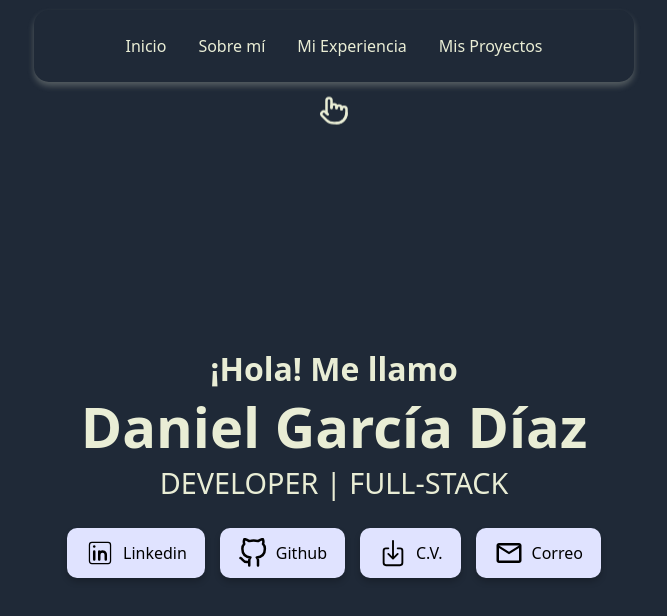
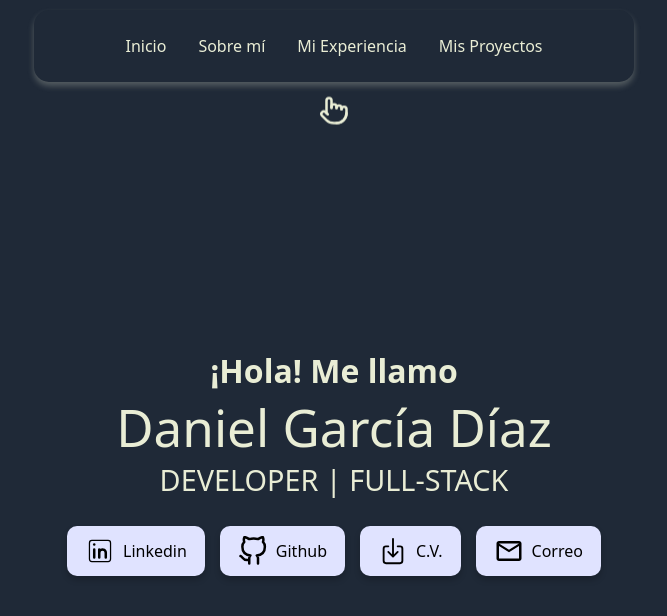
Before and after one commit to Daniel160490/porfolio, a React (Vite) app: page / in a window 1280 px wide. Shown: the top 616 px of the page, without its empty margins (306-973 px from the left). Built offline with nearby package versions, Linux system fonts and the light colour scheme.

Commit message:
Animaciones

```diff
--- a/package.json
+++ b/package.json
@@ -11,6 +11,7 @@
     "start": "serve -s dist -l 3000"
   },
   "dependencies": {
+    "framer-motion": "^12.4.3",
     "ogl": "^1.0.11",
     "react": "^19.0.0",
     "react-dom": "^19.0.0",
--- /dev/null
+++ b/src/components/animations/decrypted/Decrypted.tsx
@@ -0,0 +1,242 @@
+/* eslint-disable @typescript-eslint/prefer-as-const */
+import { useEffect, useState, useRef, ReactNode } from 'react'
+import { motion } from 'framer-motion'
+
+const styles = {
+    wrapper: {
+        display: 'inline-block',
+        whiteSpace: 'pre-wrap',
+    },
+    srOnly: {
+        position: 'absolute' as 'absolute',
+        width: '1px',
+        height: '1px',
+        padding: 0,
+        margin: '-1px',
+        overflow: 'hidden',
+        clip: 'rect(0,0,0,0)',
+        border: 0,
+    },
+}
+
+interface DecryptedTextProps {
+    text: string
+    speed?: number
+    maxIterations?: number
+    sequential?: boolean
+    revealDirection?: 'start' | 'end' | 'center'
+    useOriginalCharsOnly?: boolean
+    characters?: string
+    className?: string
+    parentClassName?: string
+    encryptedClassName?: string
+    animateOn?: 'view' | 'hover'
+    children?: ReactNode
+}
+
+export default function DecryptedText({
+    text,
+    speed = 50,
+    maxIterations = 10,
+    sequential = false,
+    revealDirection = 'start',
+    useOriginalCharsOnly = false,
+    characters = 'ABCDEFGHIJKLMNOPQRSTUVWXYZabcdefghijklmnopqrstuvwxyz!@#$%^&*()_+',
+    className = '',
+    parentClassName = '',
+    encryptedClassName = '',
+    animateOn = 'hover',
+    ...props
+}: DecryptedTextProps) {
+    const [displayText, setDisplayText] = useState<string>(text)
+    const [isHovering, setIsHovering] = useState<boolean>(false)
+    const [isScrambling, setIsScrambling] = useState<boolean>(false)
+    const [revealedIndices, setRevealedIndices] = useState<Set<number>>(new Set())
+    const [hasAnimated, setHasAnimated] = useState<boolean>(false)
+    const containerRef = useRef<HTMLSpanElement>(null)
+
+    useEffect(() => {
+        let interval: NodeJS.Timeout | number;
+
+        let currentIteration = 0
+
+        const getNextIndex = (revealedSet: Set<number>): number => {
+            const textLength = text.length
+            switch (revealDirection) {
+                case 'start':
+                    return revealedSet.size
+                case 'end':
+                    return textLength - 1 - revealedSet.size
+                case 'center': {
+                    const middle = Math.floor(textLength / 2)
+                    const offset = Math.floor(revealedSet.size / 2)
+                    const nextIndex =
+                        revealedSet.size % 2 === 0
+                            ? middle + offset
+                            : middle - offset - 1
+
+                    if (nextIndex >= 0 && nextIndex < textLength && !revealedSet.has(nextIndex)) {
+                        return nextIndex
+                    }
+
+                    for (let i = 0; i < textLength; i++) {
+                        if (!revealedSet.has(i)) return i
+                    }
+                    return 0
+                }
+                default:
+                    return revealedSet.size
+            }
+        }
+
+        const availableChars = useOriginalCharsOnly
+            ? Array.from(new Set(text.split(''))).filter((char) => char !== ' ')
+            : characters.split('')
+
+        const shuffleText = (originalText: string, currentRevealed: Set<number>): string => {
+            if (useOriginalCharsOnly) {
+                const positions = originalText.split('').map((char, i) => ({
+                    char,
+                    isSpace: char === ' ',
+                    index: i,
+                    isRevealed: currentRevealed.has(i),
+                }))
+
+                const nonSpaceChars = positions
+                    .filter((p) => !p.isSpace && !p.isRevealed)
+                    .map((p) => p.char)
+
+                for (let i = nonSpaceChars.length - 1; i > 0; i--) {
+                    const j = Math.floor(Math.random() * (i + 1))
+                    ;[nonSpaceChars[i], nonSpaceChars[j]] = [nonSpaceChars[j], nonSpaceChars[i]]
+                }
+
+                let charIndex = 0
+                return positions
+                    .map((p) => {
+                        if (p.isSpace) return ' '
+                        if (p.isRevealed) return originalText[p.index]
+                        return nonSpaceChars[charIndex++]
+                    })
+                    .join('')
+            } else {
+                return originalText
+                    .split('')
+                    .map((char, i) => {
+                        if (char === ' ') return ' '
+                        if (currentRevealed.has(i)) return originalText[i]
+                        return availableChars[Math.floor(Math.random() * availableChars.length)]
+                    })
+                    .join('')
+            }
+        }
+
+        if (isHovering) {
+            setIsScrambling(true)
+            interval = setInterval(() => {
+                setRevealedIndices((prevRevealed) => {
+                    if (sequential) {
+                        if (prevRevealed.size < text.length) {
+                            const nextIndex = getNextIndex(prevRevealed)
+                            const newRevealed = new Set(prevRevealed)
+                            newRevealed.add(nextIndex)
+                            setDisplayText(shuffleText(text, newRevealed))
+                            return newRevealed
+                        } else {
+                            clearInterval(interval)
+                            setIsScrambling(false)
+                            return prevRevealed
+                        }
+                    } else {
+                        setDisplayText(shuffleText(text, prevRevealed))
+                        currentIteration++
+                        if (currentIteration >= maxIterations) {
+                            clearInterval(interval)
+                            setIsScrambling(false)
+                            setDisplayText(text)
+                        }
+                        return prevRevealed
+                    }
+                })
+            }, speed)
+        } else {
+            setDisplayText(text)
+            setRevealedIndices(new Set())
+            setIsScrambling(false)
+        }
+
+        return () => {
+            if (interval) clearInterval(interval)
+        }
+    }, [
+        isHovering,
+        text,
+        speed,
+        maxIterations,
+        sequential,
+        revealDirection,
+        characters,
+        useOriginalCharsOnly,
+    ])
+
+    useEffect(() => {
+        if (animateOn !== 'view') return
+
+        const observerCallback = (entries: IntersectionObserverEntry[]) => {
+            entries.forEach((entry) => {
+                if (entry.isIntersecting && !hasAnimated) {
+                    setIsHovering(true)
+                    setHasAnimated(true)
+                }
+            })
+        }
+
+        const observerOptions = {
+            root: null,
+            rootMargin: '0px',
+            threshold: 0.1,
+        }
+
+        const observer = new IntersectionObserver(observerCallback, observerOptions)
+        const currentRef = containerRef.current
+        if (currentRef) {
+            observer.observe(currentRef)
+        }
+
+        return () => {
+            if (currentRef) {
+                observer.unobserve(currentRef)
+            }
+        }
+    }, [animateOn, hasAnimated])
+
+    const hoverProps =
+        animateOn === 'hover'
+            ? {
+                onMouseEnter: () => setIsHovering(true),
+                onMouseLeave: () => setIsHovering(false),
+            }
+            : {}
+
+    return (
+        <motion.span className={parentClassName} ref={containerRef} style={styles.wrapper} {...hoverProps} {...props}>
+            <span style={styles.srOnly}>{displayText}</span>
+
+            <span aria-hidden="true">
+                {displayText.split('').map((char, index) => {
+                    const isRevealedOrDone =
+                        revealedIndices.has(index) || !isScrambling || !isHovering
+
+                    return (
+                        <span
+                            key={index}
+                            className={isRevealedOrDone ? className : encryptedClassName}
+                        >
+                            {char}
+                        </span>
+                    )
+                })}
+            </span>
+        </motion.span>
+    )
+}
--- a/src/components/home/Home.tsx
+++ b/src/components/home/Home.tsx
@@ -5,6 +5,7 @@ import { FiGithub } from "react-icons/fi";
 import { CiLinkedin } from "react-icons/ci";
 import Magnet from "../animations/magnet/Magnet";
 import SplashCursor from '../animations/splashCursor/SplashCursor';
+import DecryptedText from "../animations/decrypted/Decrypted";
 
 const Home = () => {
   const handleLinkClick = (url: string) => {
@@ -24,9 +25,41 @@ const Home = () => {
     <>
       <div className="home-container main">
         <div className="text-container">
-          <h2 className="animacion_texto">¡Hola! Me llamo</h2>
-          <h1 className="name-title animacion_texto">Daniel García Díaz</h1>
-          <h3 className="role-title animacion_texto">DEVELOPER | FULL-STACK</h3>
+
+          <h2 className="animacion_texto">
+            <DecryptedText
+              text="¡Hola! Me llamo"
+              speed={100}
+              maxIterations={20}
+              characters="ABCD1234!?"
+              className="revealed"
+              parentClassName="all-letters"
+              encryptedClassName="encrypted"
+            />
+          </h2>
+          <h1>
+            <DecryptedText
+              text="Daniel García Díaz"
+              speed={100}
+              maxIterations={20}
+              characters="ABCD1234!?"
+              className="revealed"
+              parentClassName="all-letters"
+              encryptedClassName="encrypted"
+            />
+          </h1>
+
+          <h3 className="role-title animacion_texto">
+            <DecryptedText
+              text="DEVELOPER | FULL-STACK"
+              speed={100}
+              maxIterations={20}
+              characters="ABCD1234!?"
+              className="revealed"
+              parentClassName="all-letters"
+              encryptedClassName="encrypted"
+            />
+          </h3>
         </div>
         <SplashCursor />
         <Magnet padding={50} disabled={false} magnetStrength={50}>
```
Also changed, not shown: 1 other file (tests, documents, lock files or other folders).
